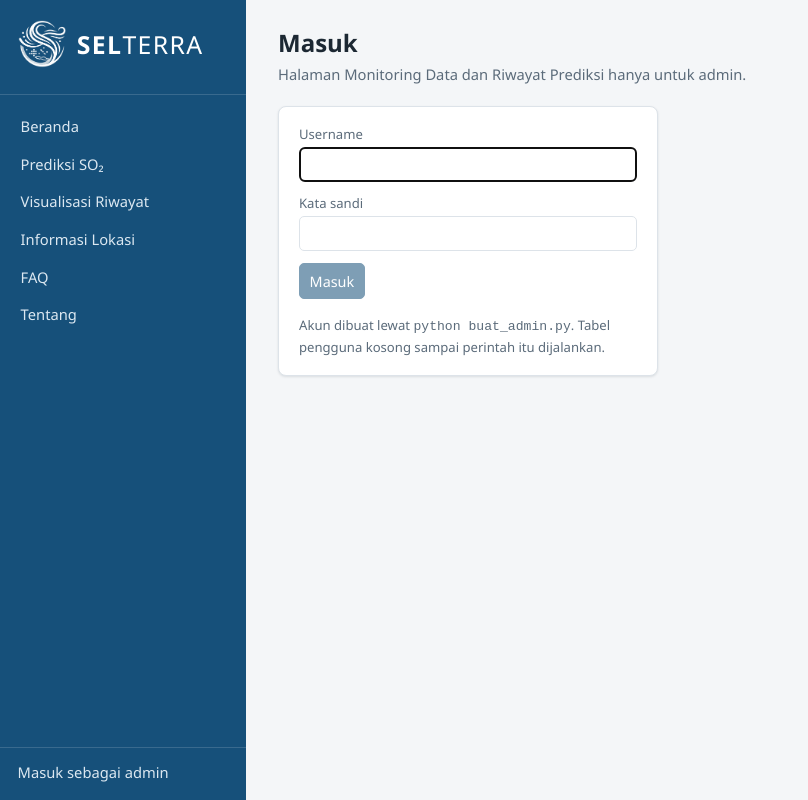
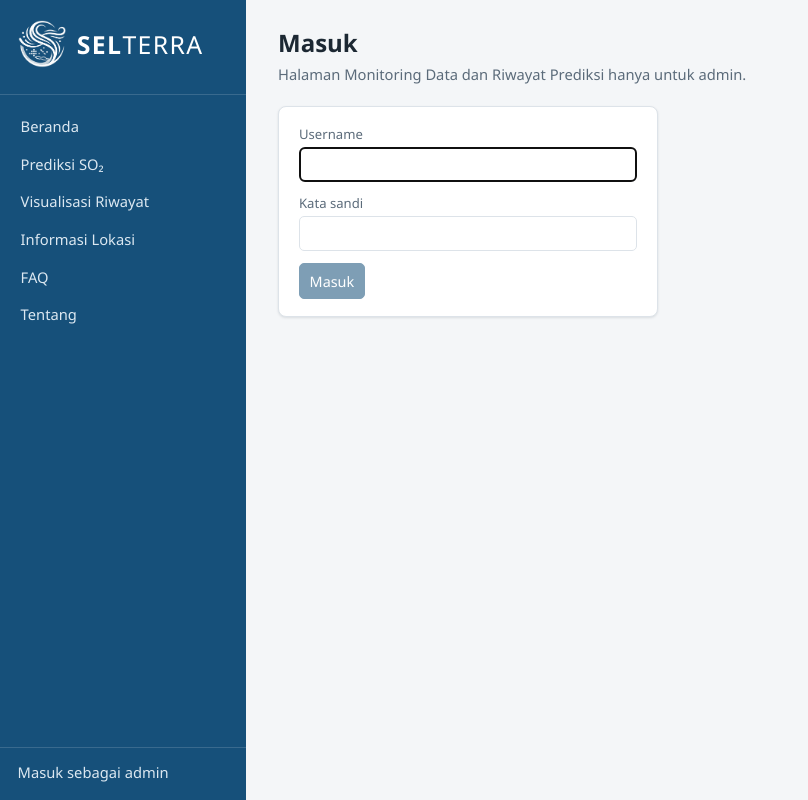
Before and after one commit to MrJov100/AplikasiSO2, a React (Vite) app in the folder antarmuka/: page /masuk in a window 1280 px wide. Shown: the whole page, without its empty margins (0-808 px from the left). Built offline with nearby package versions, Linux system fonts and the light colour scheme.

Commit message:
Update README.md and remove admin account creation note from login page
- Enhanced README.md with detailed application overview, system architecture, and development instructions.
- Removed the note about creating an admin account from the login page to streamline user experience.

```diff
--- a/antarmuka/src/halaman/Masuk.jsx
+++ b/antarmuka/src/halaman/Masuk.jsx
@@ -65,11 +65,6 @@ export default function Masuk({ pengguna, setPengguna }) {
             {sedang ? 'Memeriksa…' : 'Masuk'}
           </button>
         </form>
-
-        <p className="kecil" style={{ marginTop: '1rem', marginBottom: 0 }}>
-          Akun dibuat lewat <code>python buat_admin.py</code>. Tabel pengguna
-          kosong sampai perintah itu dijalankan.
-        </p>
       </div>
     </>
   )
```
Also changed, not shown: 1 other file (tests, documents, lock files or other folders).
